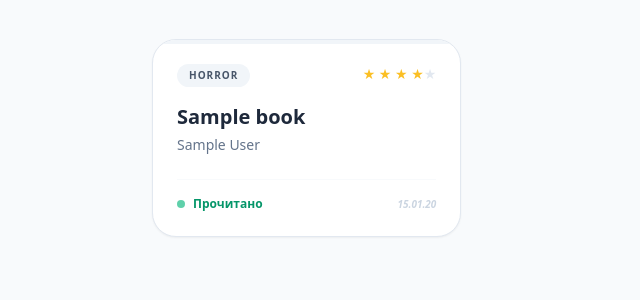
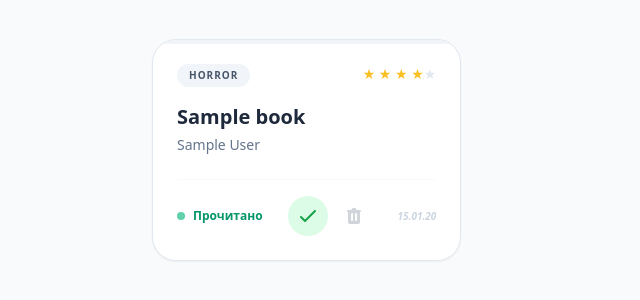
Before and after one commit to GlebTrifonov/Book-Tracker-DRF, a Django app: page /books/ in a window 1280 px wide. Shown: the part 182-482 px from the top of the page, without its empty margins (0-640 px from the left). Run offline with Django 5.2, Linux system fonts and the light colour scheme; a user stored in the database is signed in; tables that the repository leaves empty hold one stand-in row (values such as "Sample post"); some libraries are stand-ins or nearby versions.

```diff
--- a/books/templates/books/book_list.html
+++ b/books/templates/books/book_list.html
@@ -34,8 +34,27 @@
                 <span class="w-2 h-2 rounded-full mr-2 {% if book.status %}bg-emerald-500 animate-pulse{% else %}bg-slate-300{% endif %}"></span>
                 {% if book.status %}Прочитано{% else %}В планах{% endif %}
             </span>
+                    <div class="flex items-center space-x-2">
+            <!-- Кнопка переключения -->
+            <form action="{% url 'book_toggle' book.pk %}" method="post">
+                {% csrf_token %}
+                <button type="submit" class="p-2 rounded-full transition {% if book.status %}bg-green-100 text-green-600 hover:bg-green-200{% else %}bg-gray-100 text-gray-400 hover:bg-indigo-100 hover:text-indigo-600{% endif %}">
+                    <svg xmlns="http://www.w3.org" class="h-6 w-6" fill="none" viewBox="0 0 24 24" stroke="currentColor">
+                        <path stroke-linecap="round" stroke-linejoin="round" stroke-width="2" d="M5 13l4 4L19 7" />
+                    </svg>
+                </button>
+            </form>
 
-            <!-- Сюда потом можно добавить кнопки удаления/редактирования -->
+            <!-- Кнопка удаления -->
+            <form action="{% url 'book_delete' book.pk %}" method="post" onsubmit="return confirm('Удалить привычку?');">
+                {% csrf_token %}
+                <button type="submit" class="p-2 text-gray-300 hover:text-red-500 transition">
+                    <svg xmlns="http://www.w3.org" class="h-5 w-5" viewBox="0 0 20 20" fill="currentColor">
+                        <path fill-rule="evenodd" d="M9 2a1 1 0 00-.894.553L7.382 4H4a1 1 0 000 2v10a2 2 0 002 2h8a2 2 0 002-2V6a1 1 0 100-2h-3.382l-.724-1.447A1 1 0 0011 2H9zM7 8a1 1 0 012 0v6a1 1 0 11-2 0V8zm5-1a1 1 0 00-1 1v6a1 1 0 102 0V8a1 1 0 00-1-1z" clip-rule="evenodd" />
+                    </svg>
+                </button>
+            </form>
+        </div>
             <span class="text-[10px] font-bold text-slate-300 uppercase italic">{{ book.created_at|date:"d.m.y" }}</span>
         </div>
     </div>
--- a/books/urls.py
+++ b/books/urls.py
@@ -1,6 +1,14 @@
 from django.urls import path
-from .views import book_create, book_list
+from .views import book_create, book_list, book_toggle, book_delete
+from .api_view import BookDetailAPIView, BookListAPIView
+
+
+
 urlpatterns = [
     path('', book_list, name='book_list'),
     path('create/', book_create, name='book_create'),
+    path('<int:pk>/toggle/', book_toggle, name='book_toggle'),
+    path('<int:pk>/delete/', book_delete, name='book_delete'),
+    path('api/v1/list/', BookListAPIView.as_view(), name='api_habit_list'),
+    path('api/v1/<int:pk>/', BookDetailAPIView.as_view(), name='api_habit_detail'),
 ]
--- a/books/views.py
+++ b/books/views.py
@@ -1,5 +1,5 @@
 from django.contrib.auth.decorators import login_required
-from django.shortcuts import render, redirect
+from django.shortcuts import render, redirect, get_object_or_404
 from .forms import BookForm
 from .models import Book
 
@@ -28,3 +28,19 @@ def book_create(request):
         'form': form
     }
     return render(request, 'books/book_form.html', context)
+
+
+@login_required
+def book_toggle(request, pk):
+    book = get_object_or_404(Book, pk=pk, user=request.user)
+    book.status = not book.status
+    book.save()
+    return redirect('book_list')
+
+@login_required
+def book_delete(request, pk):
+    book = get_object_or_404(Book, pk=pk, user=request.user)
+    if request.method == 'POST':
+        book.delete()
+        return redirect('book_list')
+    return redirect('book_list')
```
